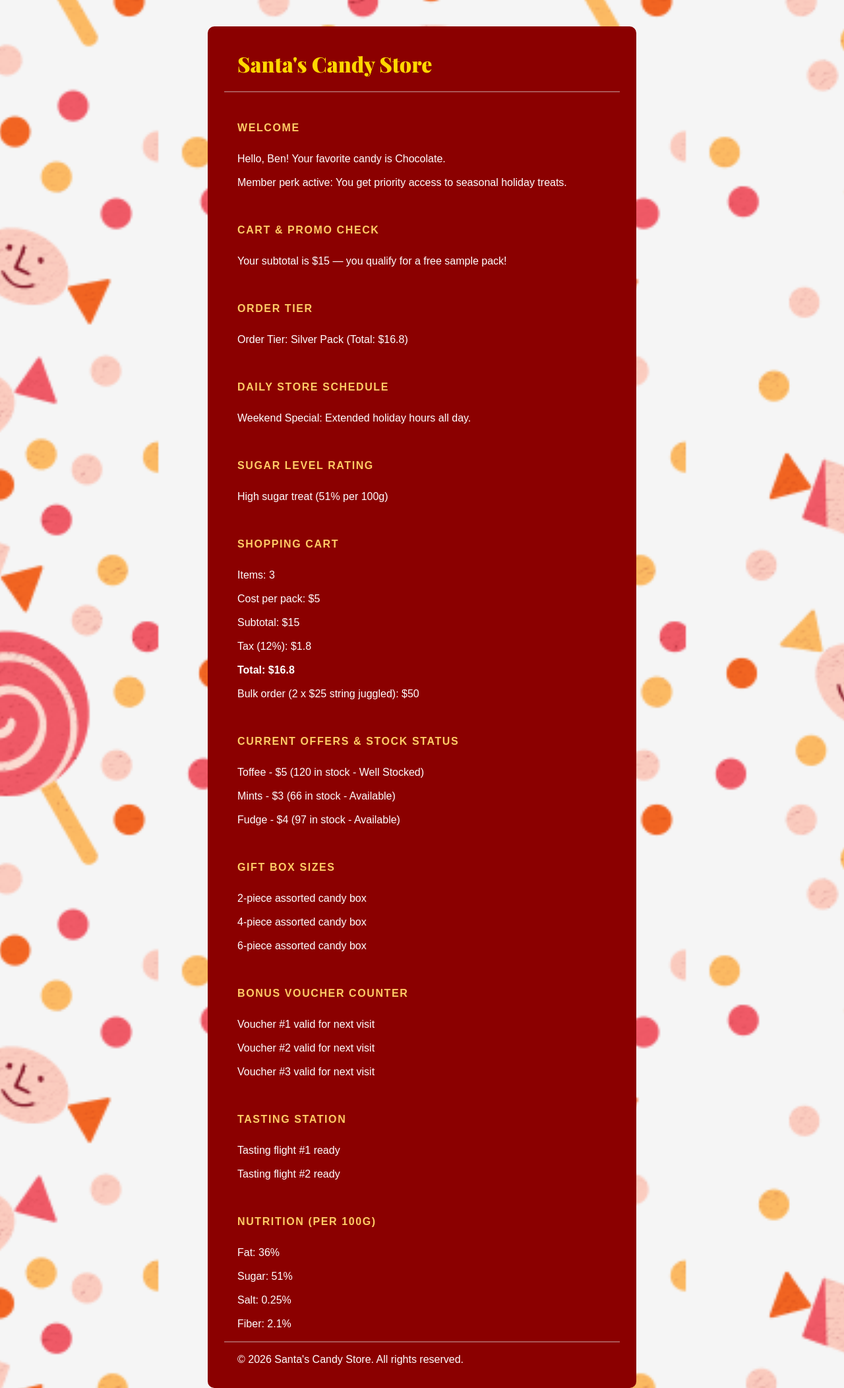
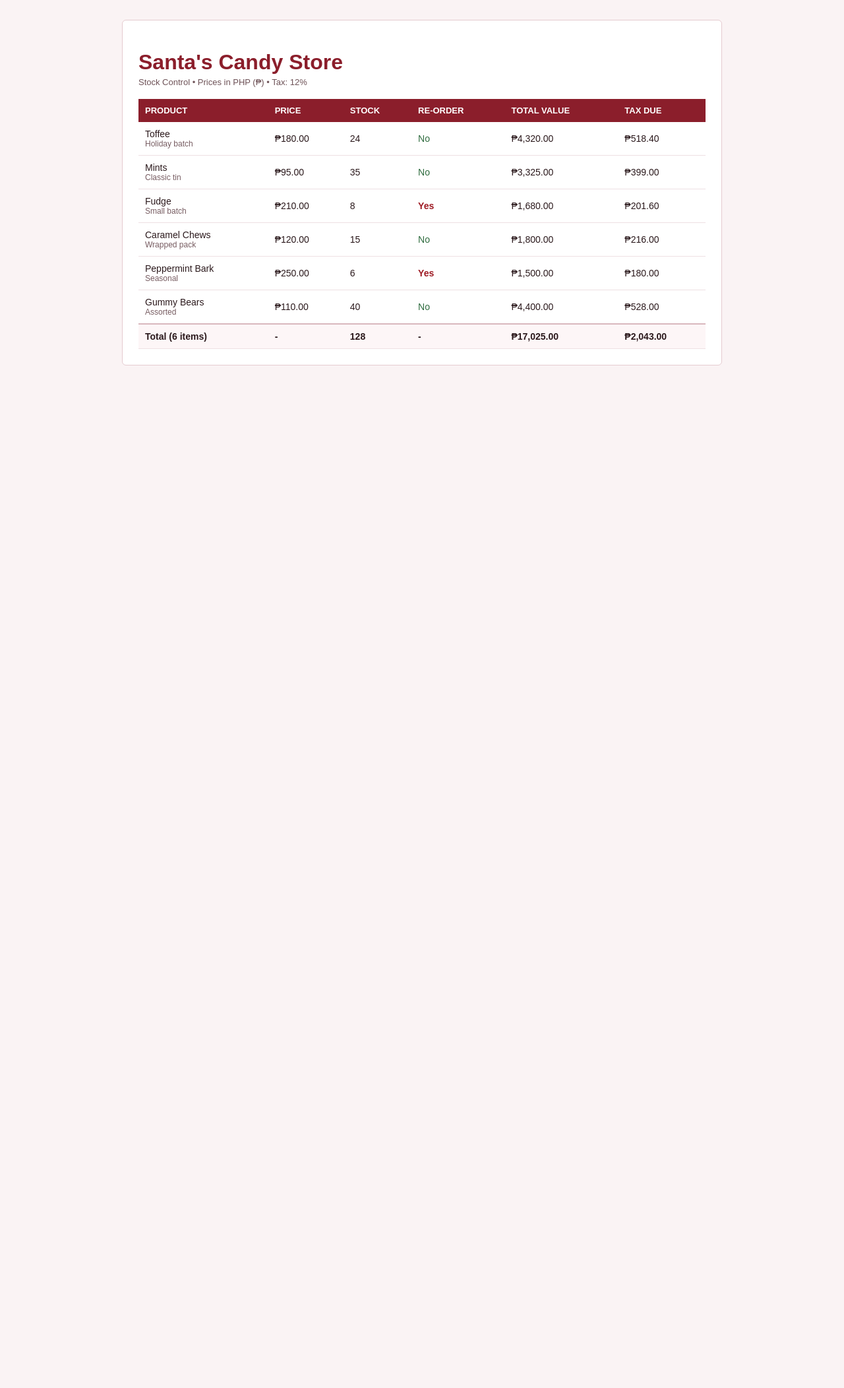
Before and after one commit to bpbustarde/PHP-coding, a PHP site: page / in a window 1280 px wide. Shown: the whole page at 66% size. After the commit the page ends 554 px from the top, so only its background shows below. Run offline with PHP 8.4, Linux system fonts and the light colour scheme.

Commit message:
Add files via upload

```diff
--- a/CandyStore/footer.php
+++ b/CandyStore/footer.php
@@ -1,8 +1,12 @@
 <?php
-$storeYear = 2026;
+function create_copyright_notice($companyName) {
+    $year = date("Y");
+    $message = "&copy; " . $year . " " . $companyName . ". All rights reserved.";
+    return $message;
+}
 ?>
     <hr>
-    <p>&copy; <?= $storeYear ?> Santa's Candy Store. All rights reserved.</p>
+    <p><?= create_copyright_notice("Santa's Candy Store") ?></p>
 </div>
 </body>
 </html>
--- a/CandyStore/header.php
+++ b/CandyStore/header.php
@@ -1,5 +1,9 @@
 <?php
 $storeTitle = "Santa's Candy Store";
+
+function get_store_tagline() {
+    return "Sweet treats and holiday favorites all year round";
+}
 ?>
 <!DOCTYPE html>
 <html lang="en">
@@ -26,6 +30,7 @@ $storeTitle = "Santa's Candy Store";
 
         h1 {
             color: gold;
+            margin-bottom: 5px;
         }
 
         h2 {
@@ -41,9 +46,27 @@ $storeTitle = "Santa's Candy Store";
         hr {
             border: 1px solid #aa5555;
         }
+
+        table {
+            width: 100%;
+            border-collapse: collapse;
+            margin-top: 10px;
+        }
+
+        th, td {
+            border: 1px solid #aa5555;
+            padding: 8px;
+            text-align: left;
+        }
+
+        th {
+            background-color: #660000;
+            color: gold;
+        }
     </style>
 </head>
 <body>
 <div class="container">
     <h1><?= $storeTitle ?></h1>
+    <p><em><?= get_store_tagline() ?></em></p>
     <hr>
--- a/CandyStore/index.php
+++ b/CandyStore/index.php
@@ -1,120 +1,146 @@
 <?php
-require_once 'header.php';
+declare(strict_types=1);
 
-$customerName = "Ben";
-$isMember = true;
-$selectedDay = "Saturday";
-$favorites = ["Chocolate", "Toffee", "Fudge"];
+$shop = "Santa's Candy Store";
+$tax = 12;
 
-$offers = [
-    ["name" => "Toffee", "price" => 5, "stock" => 120],
-    ["name" => "Mints", "price" => 3, "stock" => 66],
-    ["name" => "Fudge", "price" => 4, "stock" => 97]
+$items = [
+    "Toffee" => ["price" => 180, "qty" => 24, "batch" => "Holiday batch"],
+    "Mints" => ["price" => 95, "qty" => 35, "batch" => "Classic tin"],
+    "Fudge" => ["price" => 210, "qty" => 8, "batch" => "Small batch"],
+    "Caramel Chews" => ["price" => 120, "qty" => 15, "batch" => "Wrapped pack"],
+    "Peppermint Bark" => ["price" => 250, "qty" => 6, "batch" => "Seasonal"],
+    "Gummy Bears" => ["price" => 110, "qty" => 40, "batch" => "Assorted"]
 ];
 
-$nutrition = [
-    "fat" => 36,
-    "sugar" => 51,
-    "salt" => 0.25,
-    "fiber" => 2.1
-];
-
-$items = 3;
-$cost = 5;
-$subtotal = $cost * $items;
-$tax = ($subtotal / 100) * 12;
-$total = $subtotal + $tax;
-
-$bulkPriceString = "25";
-$bulkPacks = 2;
-$bulkTotal = $bulkPriceString * $bulkPacks;
-
-echo "<h2>Welcome</h2>";
-echo "<p>Hello, " . $customerName . "! Your favorite candy is " . $favorites[0] . ".</p>";
-if ($isMember) {
-    echo "<p>Member perk active: You get priority access to seasonal holiday treats.</p>";
+function get_reorder_message(int $stock): string {
+    return ($stock < 10) ? "Yes" : "No";
 }
 
-echo "<h2>Cart & Promo Check</h2>";
-if ($subtotal >= 15) {
-    echo "<p>Your subtotal is $" . $subtotal . " — you qualify for a free sample pack!</p>";
-} else {
-    echo "<p>Your subtotal is $" . $subtotal . " — add more items to unlock a free sample pack.</p>";
+function get_total_value(float $price, int $qty): float {
+    return $price * $qty;
 }
 
-echo "<h2>Order Tier</h2>";
-if ($total >= 30) {
-    echo "<p>Order Tier: Gold Bundle (Total: $" . $total . ")</p>";
-} elseif ($total >= 15) {
-    echo "<p>Order Tier: Silver Pack (Total: $" . $total . ")</p>";
-} else {
-    echo "<p>Order Tier: Standard Treat (Total: $" . $total . ")</p>";
+function get_tax_due(float $price, int $qty, int $rate = 0): float {
+    $val = $price * $qty;
+    return $val * ($rate / 100);
 }
 
-echo "<h2>Daily Store Schedule</h2>";
-switch ($selectedDay) {
-    case "Monday":
-        echo "<p>Monday: Fresh fudge batch coming out in the morning.</p>";
-        break;
-    case "Friday":
-        echo "<p>Friday: Weekend mint and toffee bundles available.</p>";
-        break;
-    case "Saturday":
-    case "Sunday":
-        echo "<p>Weekend Special: Extended holiday hours all day.</p>";
-        break;
-    default:
-        echo "<p>Regular weekday candy counter hours.</p>";
-        break;
-}
+$sumQty = 0;
+$sumValue = 0;
+$sumTax = 0;
+?>
+<!DOCTYPE html>
+<html>
+<head>
+    <meta charset="utf-8">
+    <title><?= $shop ?> - Stock Control</title>
+    <style>
+        body {
+            font-family: Arial, sans-serif;
+            background: #faf3f4;
+            color: #2b191c;
+            margin: 30px;
+        }
+        .box {
+            max-width: 860px;
+            margin: auto;
+            background: #fff;
+            padding: 24px;
+            border: 1px solid #e5cbd0;
+            border-radius: 6px;
+        }
+        h1 {
+            color: #8b1e2b;
+            margin-bottom: 4px;
+        }
+        .tag {
+            font-size: 13px;
+            color: #6e5257;
+            margin-bottom: 18px;
+        }
+        table {
+            width: 100%;
+            border-collapse: collapse;
+        }
+        th {
+            background: #8b1e2b;
+            color: #fff;
+            text-align: left;
+            padding: 10px;
+            font-size: 13px;
+        }
+        td {
+            padding: 10px;
+            border-bottom: 1px solid #eee0e3;
+            font-size: 14px;
+        }
+        .note {
+            display: block;
+            font-size: 12px;
+            color: #775c61;
+        }
+        .low {
+            color: #9e1b24;
+            font-weight: bold;
+        }
+        .ok {
+            color: #2e6b3e;
+        }
+        .total-row td {
+            font-weight: bold;
+            background: #fdf6f7;
+            border-top: 2px solid #d9b8be;
+        }
+    </style>
+</head>
+<body>
+<div class="box">
+    <h1><?= $shop ?></h1>
+    <div class="tag">Stock Control &bull; Prices in PHP (&#8369;) &bull; Tax: <?= $tax ?>%</div>
 
-echo "<h2>Sugar Level Rating</h2>";
-$sugarLevel = $nutrition["sugar"];
-$sugarNote = match (true) {
-    $sugarLevel >= 50 => "High sugar treat (51% per 100g)",
-    $sugarLevel >= 25 => "Moderate sweetness",
-    default => "Lightly sweet",
-};
-echo "<p>" . $sugarNote . "</p>";
+    <table>
+        <tr>
+            <th>PRODUCT</th>
+            <th>PRICE</th>
+            <th>STOCK</th>
+            <th>RE-ORDER</th>
+            <th>TOTAL VALUE</th>
+            <th>TAX DUE</th>
+        </tr>
+        <?php foreach ($items as $prod => $info): ?>
+            <?php
+            $p = (float)$info["price"];
+            $q = (int)$info["qty"];
+            $reorder = get_reorder_message($q);
+            $val = get_total_value($p, $q);
+            $due = get_tax_due($p, $q, $tax);
 
-echo "<h2>Shopping Cart</h2>";
-echo "<p>Items: " . $items . "</p>";
-echo "<p>Cost per pack: $" . $cost . "</p>";
-echo "<p>Subtotal: $" . $subtotal . "</p>";
-echo "<p>Tax (12%): $" . $tax . "</p>";
-echo "<p><strong>Total: $" . $total . "</strong></p>";
-echo "<p>Bulk order (" . $bulkPacks . " x $" . $bulkPriceString . " string juggled): $" . $bulkTotal . "</p>";
-
-echo "<h2>Current Offers & Stock Status</h2>";
-foreach ($offers as $candy) {
-    $status = ($candy["stock"] > 100) ? "Well Stocked" : "Available";
-    echo "<p>" . $candy["name"] . " - $" . $candy["price"] . " (" . $candy["stock"] . " in stock - " . $status . ")</p>";
-}
-
-echo "<h2>Gift Box Sizes</h2>";
-for ($boxSize = 2; $boxSize <= 6; $boxSize += 2) {
-    echo "<p>" . $boxSize . "-piece assorted candy box</p>";
-}
-
-echo "<h2>Bonus Voucher Counter</h2>";
-$voucher = 1;
-while ($voucher <= 3) {
-    echo "<p>Voucher #" . $voucher . " valid for next visit</p>";
-    $voucher++;
-}
-
-echo "<h2>Tasting Station</h2>";
-$round = 1;
-do {
-    echo "<p>Tasting flight #" . $round . " ready</p>";
-    $round++;
-} while ($round <= 2);
-
-echo "<h2>Nutrition (per 100g)</h2>";
-echo "<p>Fat: " . $nutrition["fat"] . "%</p>";
-echo "<p>Sugar: " . $nutrition["sugar"] . "%</p>";
-echo "<p>Salt: " . $nutrition["salt"] . "%</p>";
-echo "<p>Fiber: " . $nutrition["fiber"] . "%</p>";
-
-include_once 'footer.php';
-?>
+            $sumQty += $q;
+            $sumValue += $val;
+            $sumTax += $due;
+            ?>
+            <tr>
+                <td>
+                    <?= $prod ?>
+                    <span class="note"><?= $info["batch"] ?></span>
+                </td>
+                <td>&#8369;<?= number_format($p, 2) ?></td>
+                <td><?= $q ?></td>
+                <td class="<?= ($reorder === "Yes") ? "low" : "ok" ?>"><?= $reorder ?></td>
+                <td>&#8369;<?= number_format($val, 2) ?></td>
+                <td>&#8369;<?= number_format($due, 2) ?></td>
+            </tr>
+        <?php endforeach; ?>
+        <tr class="total-row">
+            <td>Total (<?= count($items) ?> items)</td>
+            <td>-</td>
+            <td><?= $sumQty ?></td>
+            <td>-</td>
+            <td>&#8369;<?= number_format($sumValue, 2) ?></td>
+            <td>&#8369;<?= number_format($sumTax, 2) ?></td>
+        </tr>
+    </table>
+</div>
+</body>
+</html>
```
